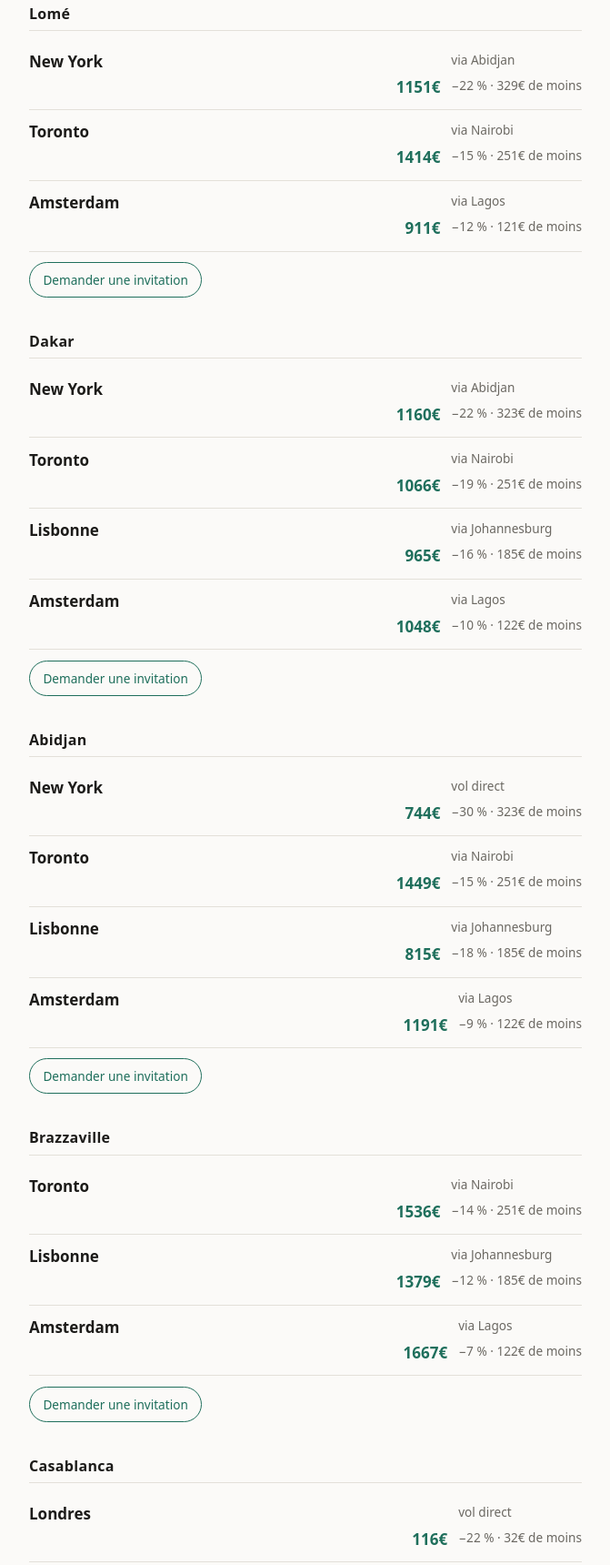
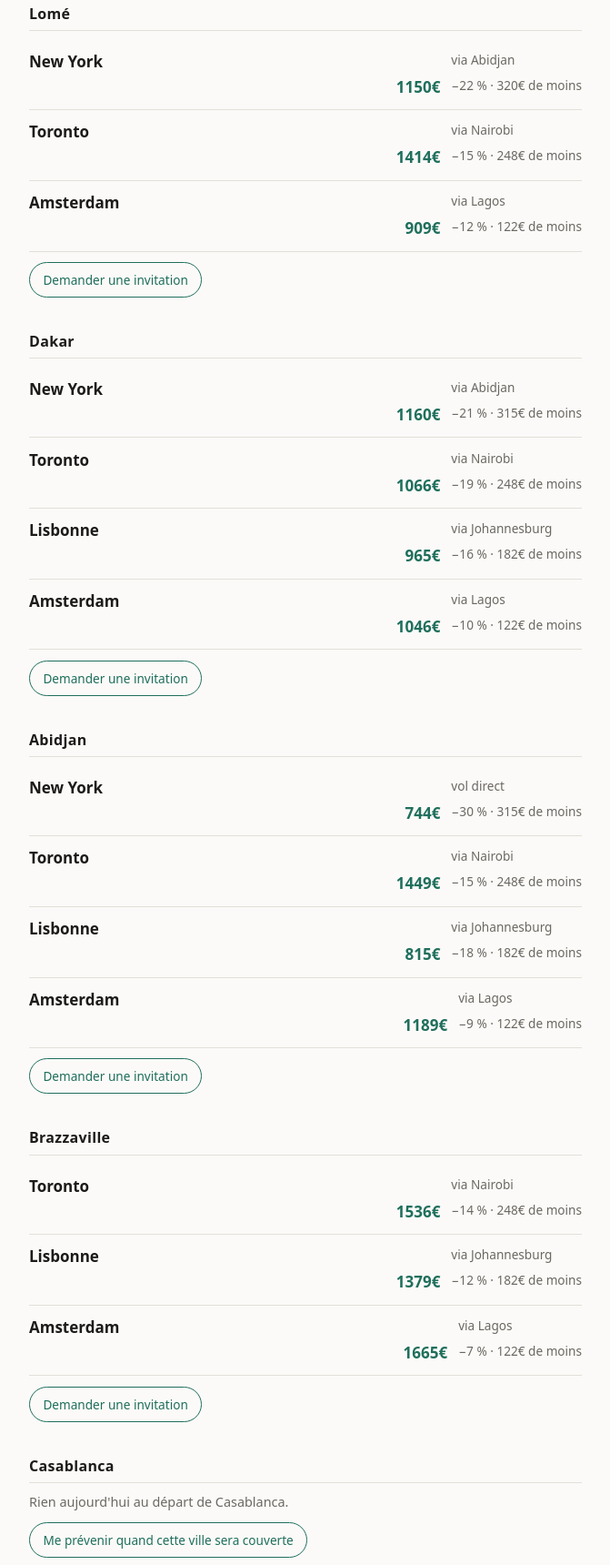
Before and after one commit to bienvenuianniv-ops/hub_deals, a plain HTML site: page index.html in a window 1280 px wide. Shown: the part 634-2354 px from the top of the page at 91% size, without its empty margins (304-975 px from the left). Drawn offline with Linux system fonts and the light colour scheme.

Commit message:
page du 20261009-082114

```diff
--- a/index.html
+++ b/index.html
@@ -38,22 +38,22 @@ color:var(--doux);font-size:.85rem}
 </head>
 <body>
 <main>
-<h1>24 bonnes affaires aujourd'hui</h1>
-<p class="date">Relevé du <time id="releve" datetime="2026-10-08T13:00:07Z">2026-10-08</time></p>
+<h1>23 bonnes affaires aujourd'hui</h1>
+<p class="date">Relevé du <time id="releve" datetime="2026-10-09T08:12:35Z">2026-10-09</time></p>
 <p class="vieux" id="vieux"></p>
-<section><h2>Kinshasa</h2><ul class="affaires"><li class="affaire"><a href="https://aviasales.tpk.ro/lL6yfIrF" rel="nofollow sponsored"><span class="dest">Guangzhou</span><span class="trajet">vol direct</span><span class="prix">714€</span><span class="gain">−32 % · 338€ de moins</span></a></li><li class="affaire"><a href="https://aviasales.tpk.ro/YKgUys7U" rel="nofollow sponsored"><span class="dest">New York</span><span class="trajet">via Abidjan</span><span class="prix">1540€</span><span class="gain">−18 % · 329€ de moins</span></a></li><li class="affaire"><a href="https://aviasales.tpk.ro/YB1IA5Ki" rel="nofollow sponsored"><span class="dest">Toronto</span><span class="trajet">via Nairobi</span><span class="prix">1080€</span><span class="gain">−19 % · 251€ de moins</span></a></li><li class="affaire"><a href="https://aviasales.tpk.ro/vAVCwSnW" rel="nofollow sponsored"><span class="dest">Lisbonne</span><span class="trajet">via Johannesburg</span><span class="prix">934€</span><span class="gain">−16 % · 185€ de moins</span></a></li><li class="affaire"><a href="https://aviasales.tpk.ro/IulkLGBE" rel="nofollow sponsored"><span class="dest">Amsterdam</span><span class="trajet">via Lagos</span><span class="prix">1228€</span><span class="gain">−9 % · 121€ de moins</span></a></li></ul><a class="action" href="https://t.me/ianniv_vols_bot?start=attente_kinshasa">Demander une invitation</a></section>
-<section><h2>Lomé</h2><ul class="affaires"><li class="affaire"><a href="https://aviasales.tpk.ro/n6uj9x6w" rel="nofollow sponsored"><span class="dest">New York</span><span class="trajet">via Abidjan</span><span class="prix">1151€</span><span class="gain">−22 % · 329€ de moins</span></a></li><li class="affaire"><a href="https://aviasales.tpk.ro/xKKrLZvL" rel="nofollow sponsored"><span class="dest">Toronto</span><span class="trajet">via Nairobi</span><span class="prix">1414€</span><span class="gain">−15 % · 251€ de moins</span></a></li><li class="affaire"><a href="https://aviasales.tpk.ro/qBj6IOhY" rel="nofollow sponsored"><span class="dest">Amsterdam</span><span class="trajet">via Lagos</span><span class="prix">911€</span><span class="gain">−12 % · 121€ de moins</span></a></li></ul><a class="action" href="https://t.me/ianniv_vols_bot?start=attente_lome">Demander une invitation</a></section>
-<section><h2>Dakar</h2><ul class="affaires"><li class="affaire"><a href="https://aviasales.tpk.ro/CWQf8rhK" rel="nofollow sponsored"><span class="dest">New York</span><span class="trajet">via Abidjan</span><span class="prix">1160€</span><span class="gain">−22 % · 323€ de moins</span></a></li><li class="affaire"><a href="https://aviasales.tpk.ro/TGyNv9G5" rel="nofollow sponsored"><span class="dest">Toronto</span><span class="trajet">via Nairobi</span><span class="prix">1066€</span><span class="gain">−19 % · 251€ de moins</span></a></li><li class="affaire"><a href="https://aviasales.tpk.ro/LahFTi6q" rel="nofollow sponsored"><span class="dest">Lisbonne</span><span class="trajet">via Johannesburg</span><span class="prix">965€</span><span class="gain">−16 % · 185€ de moins</span></a></li><li class="affaire"><a href="https://aviasales.tpk.ro/Y2lpS98x" rel="nofollow sponsored"><span class="dest">Amsterdam</span><span class="trajet">via Lagos</span><span class="prix">1048€</span><span class="gain">−10 % · 122€ de moins</span></a></li></ul><a class="action" href="https://t.me/ianniv_vols_bot?start=attente_dakar">Demander une invitation</a></section>
-<section><h2>Abidjan</h2><ul class="affaires"><li class="affaire"><a href="https://aviasales.tpk.ro/k7fOQJgv" rel="nofollow sponsored"><span class="dest">New York</span><span class="trajet">vol direct</span><span class="prix">744€</span><span class="gain">−30 % · 323€ de moins</span></a></li><li class="affaire"><a href="https://aviasales.tpk.ro/n41GXeyv" rel="nofollow sponsored"><span class="dest">Toronto</span><span class="trajet">via Nairobi</span><span class="prix">1449€</span><span class="gain">−15 % · 251€ de moins</span></a></li><li class="affaire"><a href="https://aviasales.tpk.ro/qtqcRV8j" rel="nofollow sponsored"><span class="dest">Lisbonne</span><span class="trajet">via Johannesburg</span><span class="prix">815€</span><span class="gain">−18 % · 185€ de moins</span></a></li><li class="affaire"><a href="https://aviasales.tpk.ro/TNZecHi4" rel="nofollow sponsored"><span class="dest">Amsterdam</span><span class="trajet">via Lagos</span><span class="prix">1191€</span><span class="gain">−9 % · 122€ de moins</span></a></li></ul><a class="action" href="https://t.me/ianniv_vols_bot?start=attente_abidjan">Demander une invitation</a></section>
-<section><h2>Brazzaville</h2><ul class="affaires"><li class="affaire"><a href="https://aviasales.tpk.ro/t7LUL5rB" rel="nofollow sponsored"><span class="dest">Toronto</span><span class="trajet">via Nairobi</span><span class="prix">1536€</span><span class="gain">−14 % · 251€ de moins</span></a></li><li class="affaire"><a href="https://aviasales.tpk.ro/BKwHxPMH" rel="nofollow sponsored"><span class="dest">Lisbonne</span><span class="trajet">via Johannesburg</span><span class="prix">1379€</span><span class="gain">−12 % · 185€ de moins</span></a></li><li class="affaire"><a href="https://aviasales.tpk.ro/oefSU3i9" rel="nofollow sponsored"><span class="dest">Amsterdam</span><span class="trajet">via Lagos</span><span class="prix">1667€</span><span class="gain">−7 % · 122€ de moins</span></a></li></ul><a class="action" href="https://t.me/ianniv_vols_bot?start=attente_brazzaville">Demander une invitation</a></section>
-<section><h2>Casablanca</h2><ul class="affaires"><li class="affaire"><a href="https://aviasales.tpk.ro/xQ3l5maU" rel="nofollow sponsored"><span class="dest">Londres</span><span class="trajet">vol direct</span><span class="prix">116€</span><span class="gain">−22 % · 32€ de moins</span></a></li></ul><a class="action" href="https://t.me/ianniv_vols_bot?start=attente_casablanca">Me prévenir quand cette ville sera couverte</a></section>
+<section><h2>Kinshasa</h2><ul class="affaires"><li class="affaire"><a href="https://aviasales.tpk.ro/lL6yfIrF" rel="nofollow sponsored"><span class="dest">Guangzhou</span><span class="trajet">vol direct</span><span class="prix">713€</span><span class="gain">−32 % · 330€ de moins</span></a></li><li class="affaire"><a href="https://aviasales.tpk.ro/YKgUys7U" rel="nofollow sponsored"><span class="dest">New York</span><span class="trajet">via Abidjan</span><span class="prix">1540€</span><span class="gain">−17 % · 320€ de moins</span></a></li><li class="affaire"><a href="https://aviasales.tpk.ro/YB1IA5Ki" rel="nofollow sponsored"><span class="dest">Toronto</span><span class="trajet">via Nairobi</span><span class="prix">1082€</span><span class="gain">−19 % · 248€ de moins</span></a></li><li class="affaire"><a href="https://aviasales.tpk.ro/vAVCwSnW" rel="nofollow sponsored"><span class="dest">Lisbonne</span><span class="trajet">via Johannesburg</span><span class="prix">934€</span><span class="gain">−16 % · 182€ de moins</span></a></li><li class="affaire"><a href="https://aviasales.tpk.ro/IulkLGBE" rel="nofollow sponsored"><span class="dest">Amsterdam</span><span class="trajet">via Lagos</span><span class="prix">1226€</span><span class="gain">−9 % · 122€ de moins</span></a></li></ul><a class="action" href="https://t.me/ianniv_vols_bot?start=attente_kinshasa">Demander une invitation</a></section>
+<section><h2>Lomé</h2><ul class="affaires"><li class="affaire"><a href="https://aviasales.tpk.ro/n6uj9x6w" rel="nofollow sponsored"><span class="dest">New York</span><span class="trajet">via Abidjan</span><span class="prix">1150€</span><span class="gain">−22 % · 320€ de moins</span></a></li><li class="affaire"><a href="https://aviasales.tpk.ro/xKKrLZvL" rel="nofollow sponsored"><span class="dest">Toronto</span><span class="trajet">via Nairobi</span><span class="prix">1414€</span><span class="gain">−15 % · 248€ de moins</span></a></li><li class="affaire"><a href="https://aviasales.tpk.ro/qBj6IOhY" rel="nofollow sponsored"><span class="dest">Amsterdam</span><span class="trajet">via Lagos</span><span class="prix">909€</span><span class="gain">−12 % · 122€ de moins</span></a></li></ul><a class="action" href="https://t.me/ianniv_vols_bot?start=attente_lome">Demander une invitation</a></section>
+<section><h2>Dakar</h2><ul class="affaires"><li class="affaire"><a href="https://aviasales.tpk.ro/CWQf8rhK" rel="nofollow sponsored"><span class="dest">New York</span><span class="trajet">via Abidjan</span><span class="prix">1160€</span><span class="gain">−21 % · 315€ de moins</span></a></li><li class="affaire"><a href="https://aviasales.tpk.ro/TGyNv9G5" rel="nofollow sponsored"><span class="dest">Toronto</span><span class="trajet">via Nairobi</span><span class="prix">1066€</span><span class="gain">−19 % · 248€ de moins</span></a></li><li class="affaire"><a href="https://aviasales.tpk.ro/LahFTi6q" rel="nofollow sponsored"><span class="dest">Lisbonne</span><span class="trajet">via Johannesburg</span><span class="prix">965€</span><span class="gain">−16 % · 182€ de moins</span></a></li><li class="affaire"><a href="https://aviasales.tpk.ro/Y2lpS98x" rel="nofollow sponsored"><span class="dest">Amsterdam</span><span class="trajet">via Lagos</span><span class="prix">1046€</span><span class="gain">−10 % · 122€ de moins</span></a></li></ul><a class="action" href="https://t.me/ianniv_vols_bot?start=attente_dakar">Demander une invitation</a></section>
+<section><h2>Abidjan</h2><ul class="affaires"><li class="affaire"><a href="https://aviasales.tpk.ro/k7fOQJgv" rel="nofollow sponsored"><span class="dest">New York</span><span class="trajet">vol direct</span><span class="prix">744€</span><span class="gain">−30 % · 315€ de moins</span></a></li><li class="affaire"><a href="https://aviasales.tpk.ro/n41GXeyv" rel="nofollow sponsored"><span class="dest">Toronto</span><span class="trajet">via Nairobi</span><span class="prix">1449€</span><span class="gain">−15 % · 248€ de moins</span></a></li><li class="affaire"><a href="https://aviasales.tpk.ro/qtqcRV8j" rel="nofollow sponsored"><span class="dest">Lisbonne</span><span class="trajet">via Johannesburg</span><span class="prix">815€</span><span class="gain">−18 % · 182€ de moins</span></a></li><li class="affaire"><a href="https://aviasales.tpk.ro/TNZecHi4" rel="nofollow sponsored"><span class="dest">Amsterdam</span><span class="trajet">via Lagos</span><span class="prix">1189€</span><span class="gain">−9 % · 122€ de moins</span></a></li></ul><a class="action" href="https://t.me/ianniv_vols_bot?start=attente_abidjan">Demander une invitation</a></section>
+<section><h2>Brazzaville</h2><ul class="affaires"><li class="affaire"><a href="https://aviasales.tpk.ro/t7LUL5rB" rel="nofollow sponsored"><span class="dest">Toronto</span><span class="trajet">via Nairobi</span><span class="prix">1536€</span><span class="gain">−14 % · 248€ de moins</span></a></li><li class="affaire"><a href="https://aviasales.tpk.ro/BKwHxPMH" rel="nofollow sponsored"><span class="dest">Lisbonne</span><span class="trajet">via Johannesburg</span><span class="prix">1379€</span><span class="gain">−12 % · 182€ de moins</span></a></li><li class="affaire"><a href="https://aviasales.tpk.ro/oefSU3i9" rel="nofollow sponsored"><span class="dest">Amsterdam</span><span class="trajet">via Lagos</span><span class="prix">1665€</span><span class="gain">−7 % · 122€ de moins</span></a></li></ul><a class="action" href="https://t.me/ianniv_vols_bot?start=attente_brazzaville">Demander une invitation</a></section>
+<section><h2>Casablanca</h2><p class="rien">Rien aujourd'hui au départ de Casablanca.</p><a class="action" href="https://t.me/ianniv_vols_bot?start=attente_casablanca">Me prévenir quand cette ville sera couverte</a></section>
 <section><h2>Le Caire</h2><p class="rien">Rien aujourd'hui au départ de Le Caire.</p><a class="action" href="https://t.me/ianniv_vols_bot?start=attente_le_caire">Me prévenir quand cette ville sera couverte</a></section>
-<section><h2>Istanbul</h2><ul class="affaires"><li class="affaire"><a href="https://aviasales.tpk.ro/hImrESWc" rel="nofollow sponsored"><span class="dest">Casablanca</span><span class="trajet">vol direct</span><span class="prix">207€</span><span class="gain">−12 % · 30€ de moins</span></a></li></ul><a class="action" href="https://t.me/ianniv_vols_bot?start=attente_istanbul">Me prévenir quand cette ville sera couverte</a></section>
-<section><h2>Lagos</h2><ul class="affaires"><li class="affaire"><a href="https://aviasales.tpk.ro/77JL2BVR" rel="nofollow sponsored"><span class="dest">Amsterdam</span><span class="trajet">vol direct</span><span class="prix">598€</span><span class="gain">−17 % · 122€ de moins</span></a></li></ul><a class="action" href="https://t.me/ianniv_vols_bot?start=attente_lagos">Me prévenir quand cette ville sera couverte</a></section>
+<section><h2>Istanbul</h2><ul class="affaires"><li class="affaire"><a href="https://aviasales.tpk.ro/hImrESWc" rel="nofollow sponsored"><span class="dest">Casablanca</span><span class="trajet">vol direct</span><span class="prix">207€</span><span class="gain">−12 % · 29€ de moins</span></a></li></ul><a class="action" href="https://t.me/ianniv_vols_bot?start=attente_istanbul">Me prévenir quand cette ville sera couverte</a></section>
+<section><h2>Lagos</h2><ul class="affaires"><li class="affaire"><a href="https://aviasales.tpk.ro/77JL2BVR" rel="nofollow sponsored"><span class="dest">Amsterdam</span><span class="trajet">vol direct</span><span class="prix">596€</span><span class="gain">−17 % · 122€ de moins</span></a></li></ul><a class="action" href="https://t.me/ianniv_vols_bot?start=attente_lagos">Me prévenir quand cette ville sera couverte</a></section>
 <section><h2>Addis-Abeba</h2><p class="rien">Rien aujourd'hui au départ de Addis-Abeba.</p><a class="action" href="https://t.me/ianniv_vols_bot?start=attente_addis_abeba">Me prévenir quand cette ville sera couverte</a></section>
 <section><h2>Paris</h2><p class="rien">Rien aujourd'hui au départ de Paris.</p><a class="action" href="https://t.me/ianniv_vols_bot?start=attente_paris">Me prévenir quand cette ville sera couverte</a></section>
-<section><h2>Nairobi</h2><ul class="affaires"><li class="affaire"><a href="https://aviasales.tpk.ro/h3pKqYhO" rel="nofollow sponsored"><span class="dest">Toronto</span><span class="trajet">vol direct</span><span class="prix">566€</span><span class="gain">−31 % · 251€ de moins</span></a></li></ul><a class="action" href="https://t.me/ianniv_vols_bot?start=attente_nairobi">Me prévenir quand cette ville sera couverte</a></section>
-<section><h2>Johannesburg</h2><ul class="affaires"><li class="affaire"><a href="https://aviasales.tpk.ro/g8Pg43Sy" rel="nofollow sponsored"><span class="dest">Lisbonne</span><span class="trajet">vol direct</span><span class="prix">465€</span><span class="gain">−28 % · 185€ de moins</span></a></li></ul><a class="action" href="https://t.me/ianniv_vols_bot?start=attente_johannesburg">Me prévenir quand cette ville sera couverte</a></section>
+<section><h2>Nairobi</h2><ul class="affaires"><li class="affaire"><a href="https://aviasales.tpk.ro/h3pKqYhO" rel="nofollow sponsored"><span class="dest">Toronto</span><span class="trajet">vol direct</span><span class="prix">566€</span><span class="gain">−30 % · 248€ de moins</span></a></li></ul><a class="action" href="https://t.me/ianniv_vols_bot?start=attente_nairobi">Me prévenir quand cette ville sera couverte</a></section>
+<section><h2>Johannesburg</h2><ul class="affaires"><li class="affaire"><a href="https://aviasales.tpk.ro/g8Pg43Sy" rel="nofollow sponsored"><span class="dest">Lisbonne</span><span class="trajet">vol direct</span><span class="prix">465€</span><span class="gain">−28 % · 182€ de moins</span></a></li></ul><a class="action" href="https://t.me/ianniv_vols_bot?start=attente_johannesburg">Me prévenir quand cette ville sera couverte</a></section>
 <p class="pied">Prix repéré aujourd&#x27;hui, il peut avoir changé : vérifie avant de réserver.</p>
 </main>
 <script>
```
